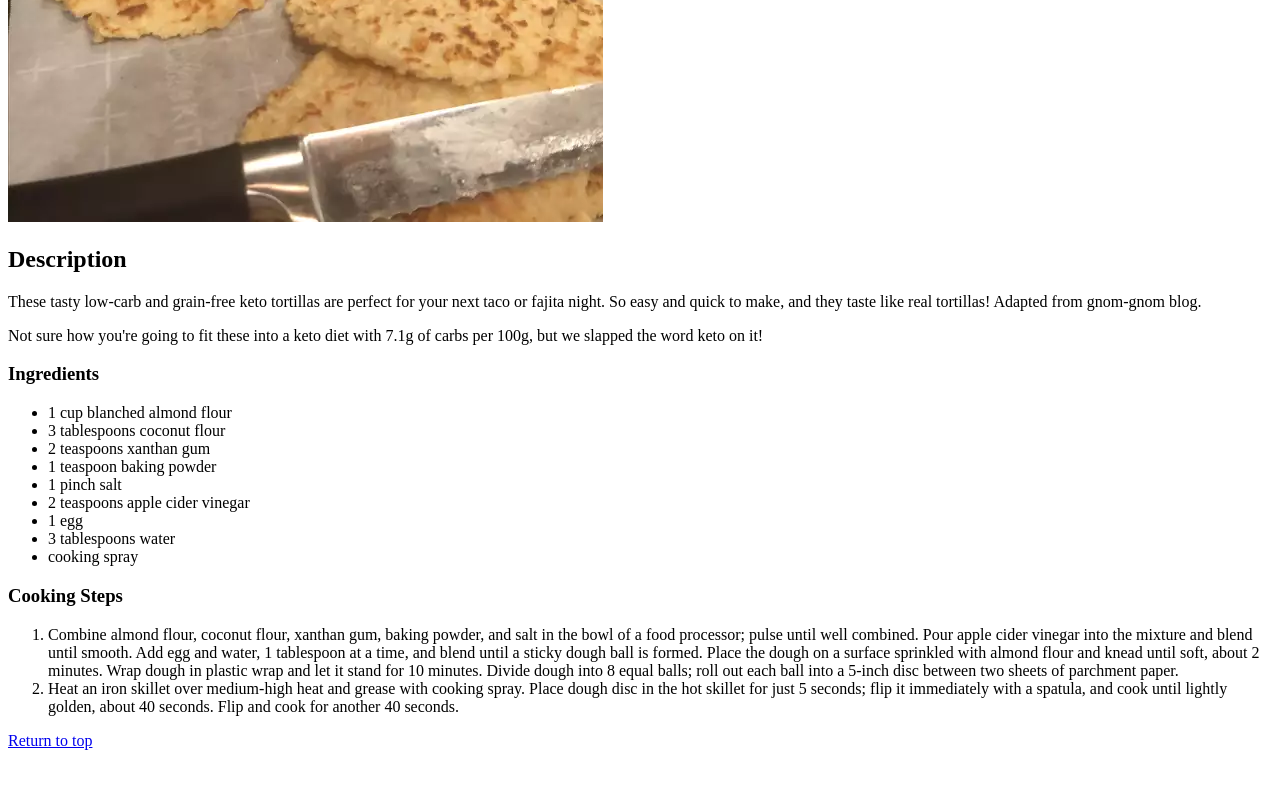
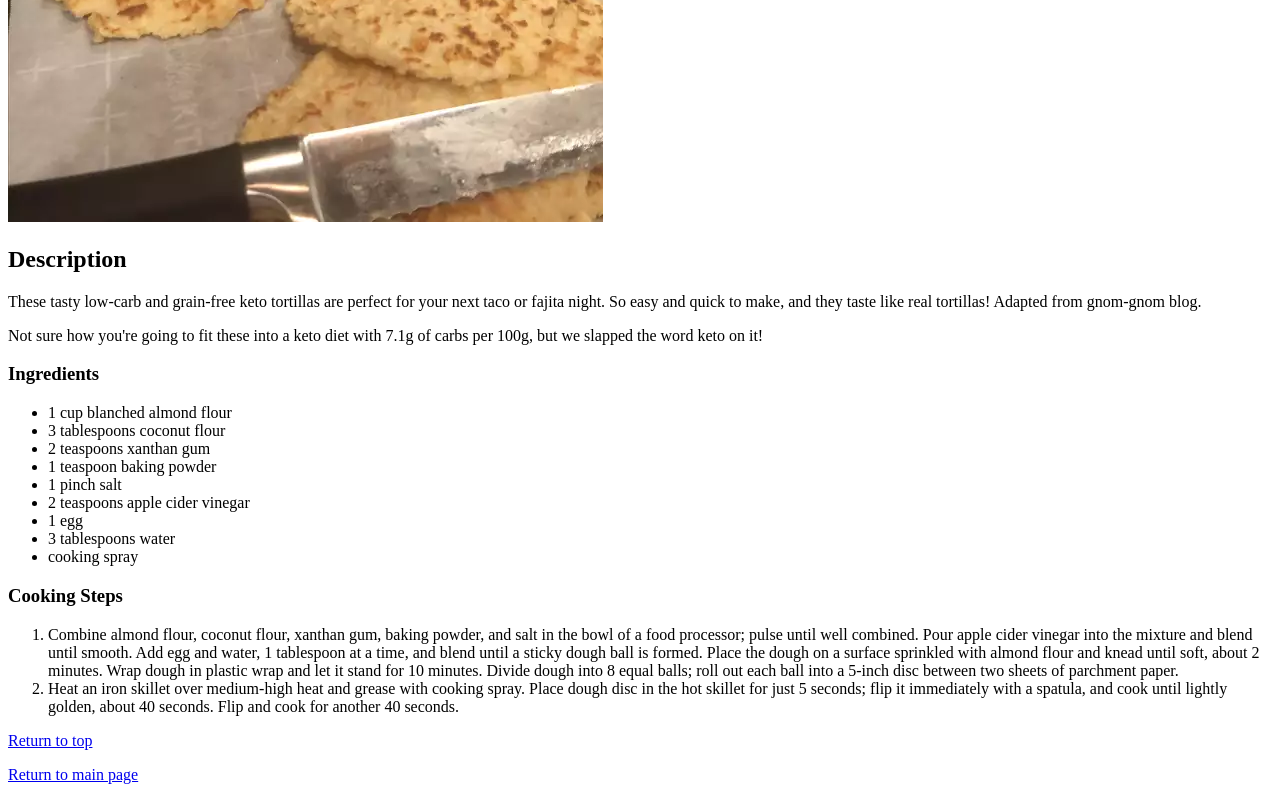
Before and after one commit to Krigsmaskine/odin-recipes, a plain HTML site: page recipes/keto-tortillas.html in a window 1280 px wide. Shown: the part 648-1448 px from the top of the page. Before the commit the page ends 1414 px from the top, so only its background shows below. Drawn offline with Linux system fonts and the light colour scheme.

Commit message:
Add missing return to main page link

```diff
--- a/recipes/keto-tortillas.html
+++ b/recipes/keto-tortillas.html
@@ -30,5 +30,6 @@
         <li>Heat an iron skillet over medium-high heat and grease with cooking spray. Place dough disc in the hot skillet for just 5 seconds; flip it immediately with a spatula, and cook until lightly golden, about 40 seconds. Flip and cook for another 40 seconds.</li>
     </ol>
     <p><a href="#header">Return to top</a></p>
+    <p><a href="../index.html">Return to main page</a></p>
 </body>
 </html>
```
